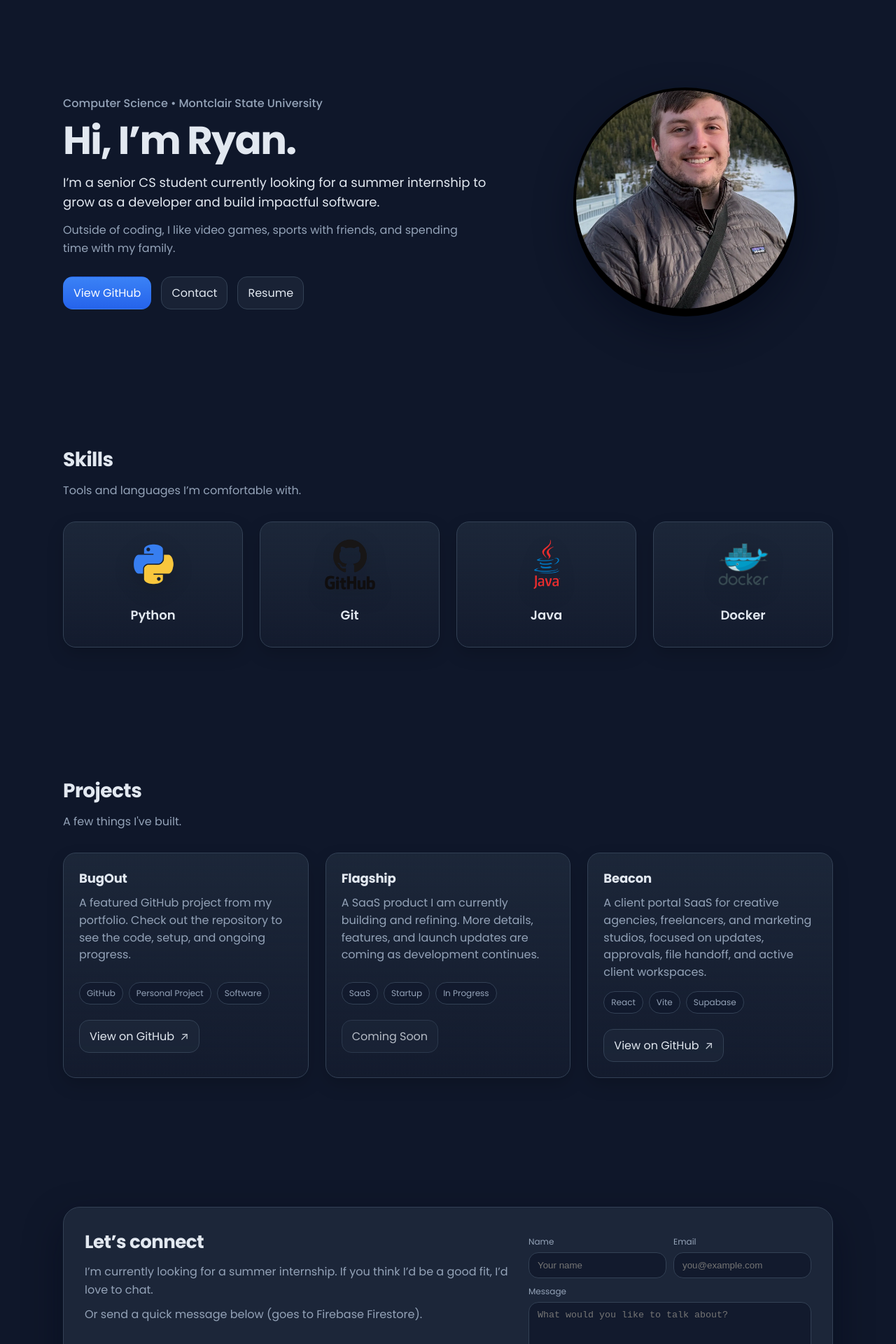
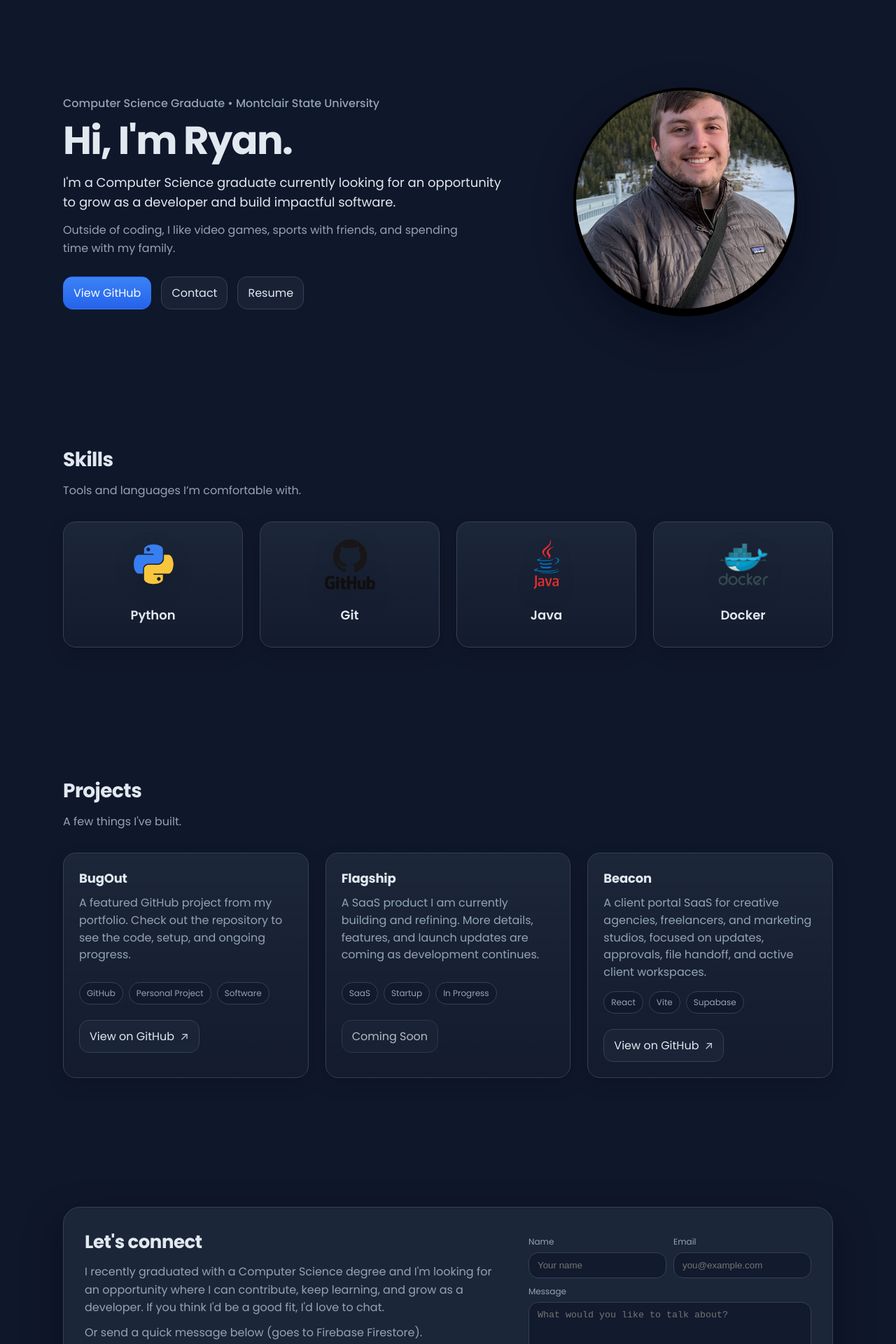
Before and after one commit to RyanStan59/Personal-website, a React (Create React App) app: page / in a window 1280 px wide. Shown: the part 80-2000 px from the top of the page at 70% size. Built offline with nearby package versions, Linux system fonts and the light colour scheme; no server answers.

Commit message:
Update resume and graduation copy

```diff
--- a/src/components/Footer.jsx
+++ b/src/components/Footer.jsx
@@ -6,10 +6,11 @@ export default function Footer() {
     <div className="container">
       <div className="footerCard reveal">
         <div className="footerLeft">
-          <h2>Let’s connect</h2>
+          <h2>Let&apos;s connect</h2>
           <p className="muted">
-            I’m currently looking for a summer internship. If you think I’d be a
-            good fit, I’d love to chat.
+            I recently graduated with a Computer Science degree and I&apos;m looking
+            for an opportunity where I can contribute, keep learning, and grow
+            as a developer. If you think I&apos;d be a good fit, I&apos;d love to chat.
           </p>
           <p className="muted footerHint">
             Or send a quick message below (goes to Firebase Firestore).
@@ -19,15 +20,12 @@ export default function Footer() {
         <div className="footerRight">
           <ContactForm />
           <div className="footerLinks">
-            <a
-              className="button button--primary"
-              href="mailto:ryanstanisci@gmail.com"
-            >
+            <a className="button button--primary" href="mailto:ryanstanisci@gmail.com">
               Email me
             </a>
             <a
               className="button button--ghost"
-              href={`${process.env.PUBLIC_URL}/images/Ryan_s_Resume (3).pdf`}
+              href={`${process.env.PUBLIC_URL}/images/Ryan_s_Resume (5).pdf`}
               target="_blank"
               rel="noopener noreferrer"
             >
@@ -51,9 +49,7 @@ export default function Footer() {
             </a>
           </div>
 
-          <p className="fineprint">
-            © {new Date().getFullYear()} Ryan Stanisci
-          </p>
+          <p className="fineprint">© {new Date().getFullYear()} Ryan Stanisci</p>
         </div>
       </div>
     </div>
--- a/src/components/Navbar.jsx
+++ b/src/components/Navbar.jsx
@@ -73,7 +73,7 @@ function Navbar({
 
           <a
             className="navIcon"
-            href={`${process.env.PUBLIC_URL}/images/Ryan_s_Resume (3).pdf`}
+            href={`${process.env.PUBLIC_URL}/images/Ryan_s_Resume (5).pdf`}
             target="_blank"
             rel="noopener noreferrer"
             title="Resume"
--- a/src/components/PersonalInfo.jsx
+++ b/src/components/PersonalInfo.jsx
@@ -2,12 +2,12 @@ function PersonalInfo({ onContactClick }) {
   return (
     <div className="container hero">
       <div className="heroText">
-        <p className="eyebrow">Computer Science • Montclair State University</p>
+        <p className="eyebrow">Computer Science Graduate • Montclair State University</p>
         <h1>
-          Hi, I’m <span className="gradientText">Ryan</span>.
+          Hi, I&apos;m <span className="gradientText">Ryan</span>.
         </h1>
         <p className="lead">
-          I’m a senior CS student currently looking for a summer internship to
+          I&apos;m a Computer Science graduate currently looking for an opportunity to
           grow as a developer and build impactful software.
         </p>
         <p className="muted">
@@ -29,7 +29,7 @@ function PersonalInfo({ onContactClick }) {
           </button>
           <a
             className="button button--ghost"
-            href={`${process.env.PUBLIC_URL}/images/Ryan_s_Resume (3).pdf`}
+            href={`${process.env.PUBLIC_URL}/images/Ryan_s_Resume (5).pdf`}
             target="_blank"
             rel="noopener noreferrer"
           >
```
Also changed, not shown: 1 other file (tests, documents, lock files or other folders).
